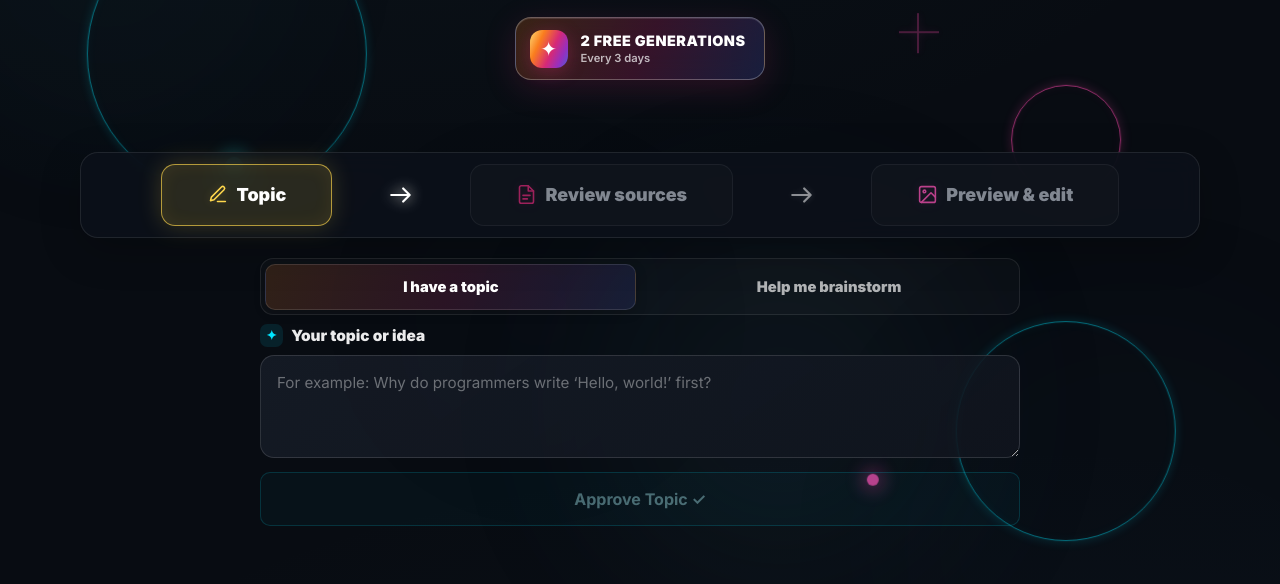
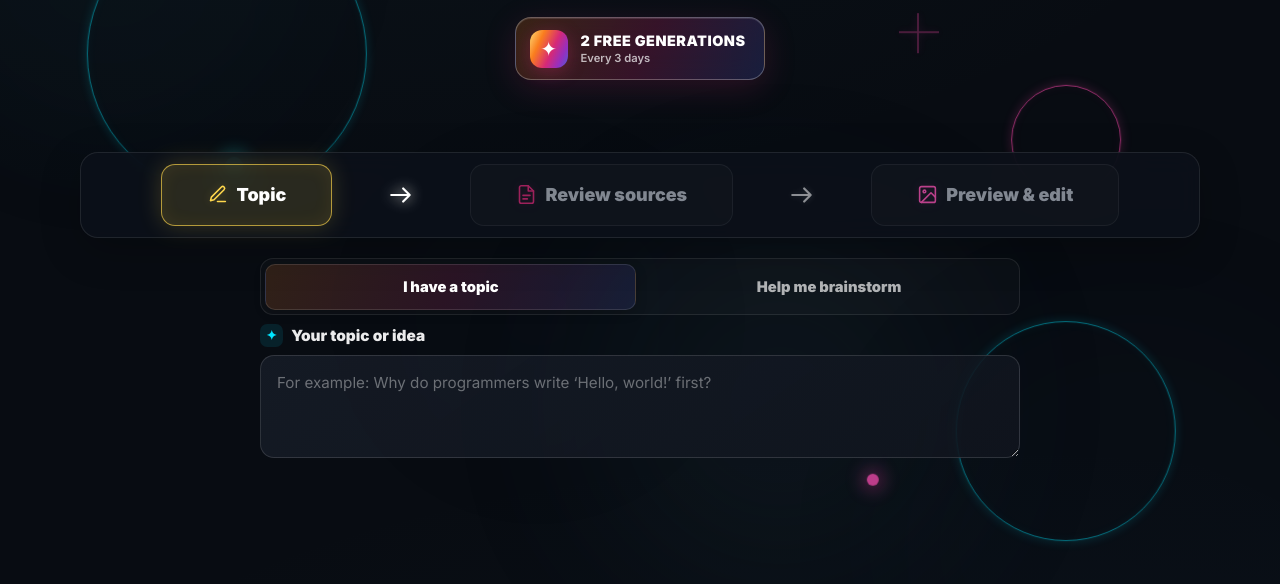
Before and after one commit to DrZephyros/ai-social-media-manager, a website: page index.html in a window 1280 px wide. Shown: the part 148-732 px from the top of the page. Drawn offline with Linux system fonts and the light colour scheme.

Commit message:
Hide topic approval until topic exists

```diff
--- a/index.html
+++ b/index.html
@@ -2030,7 +2030,7 @@
       brainstormOptions.hidden = !brainstormingMode;
       btnBrainstorm.hidden = topicStartMode !== 'brainstorm';
       btnBrainstorm.disabled = isBrainstorming;
-      btnApproveTopic.hidden = topicApproved;
+      btnApproveTopic.hidden = !hasTopic || topicApproved;
       btnApproveTopic.disabled = !hasTopic;
       topicApprovedNote.hidden = !topicApproved;
       btnGenerate.hidden = !topicApproved;
```
